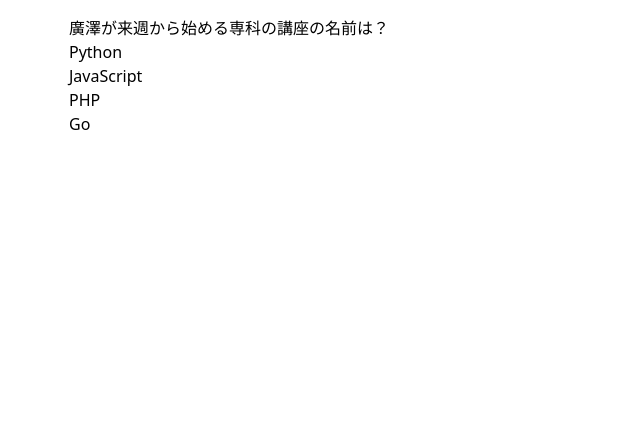
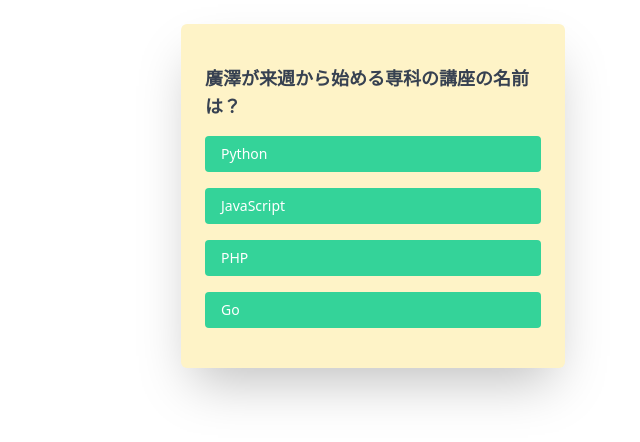
Before and after one commit to Kazunari-h/wa42-2021, a plain HTML site: page kadai02/index.html in a window 1280 px wide. Shown: the whole page, without its empty margins (267-907 px from the left). Drawn offline with nearby package versions, Linux system fonts and the light colour scheme.

Commit message:
tailwindcssの追加

```diff
--- a/kadai02/index.html
+++ b/kadai02/index.html
@@ -13,16 +13,18 @@
 
     <body>
         <div x-data="{select: null, selectList: ['Python', 'JavaScript', 'PHP' , 'Go'], quesion: '廣澤が来週から始める専科の講座の名前は？', answer: 'JavaScript'}"
-            class="p-4 w-1/2 mx-auto">
-            <p x-text="quesion"></p>
+            class="p-6 max-w-sm my-6 mx-auto bg-yellow-100 rounded-md shadow-2xl">
+            <p x-text="quesion" class="text-lg font-bold text-gray-700 my-4"></p>
 
             <ul>
                 <template x-for="item in selectList">
-                    <li x-text="item" x-on:click="select = item"></li>
+                    <li x-text="item" x-on:click="select = item"
+                        class="my-4 py-2 px-4 rounded text-sm text-white bg-green-400 hover:bg-green-600">
+                    </li>
                 </template>
             </ul>
             <template x-if="select">
-                <p x-text="`${select === answer ? '正解' : '残念'} ${answer}`"></p>
+                <p x-text="`${select === answer ? '正解' : '残念'} ${answer}`" class="text-gray-500"></p>
             </template>
 
         </div>
```
